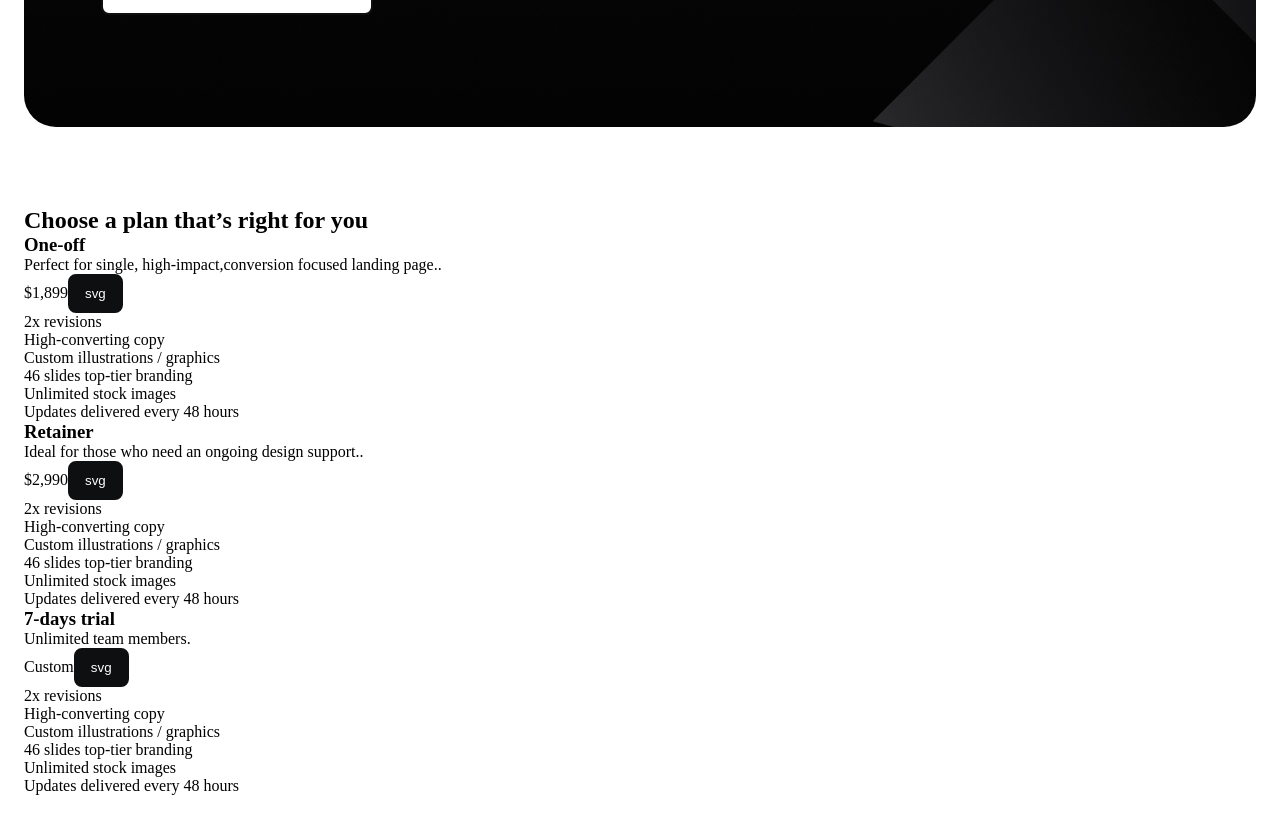
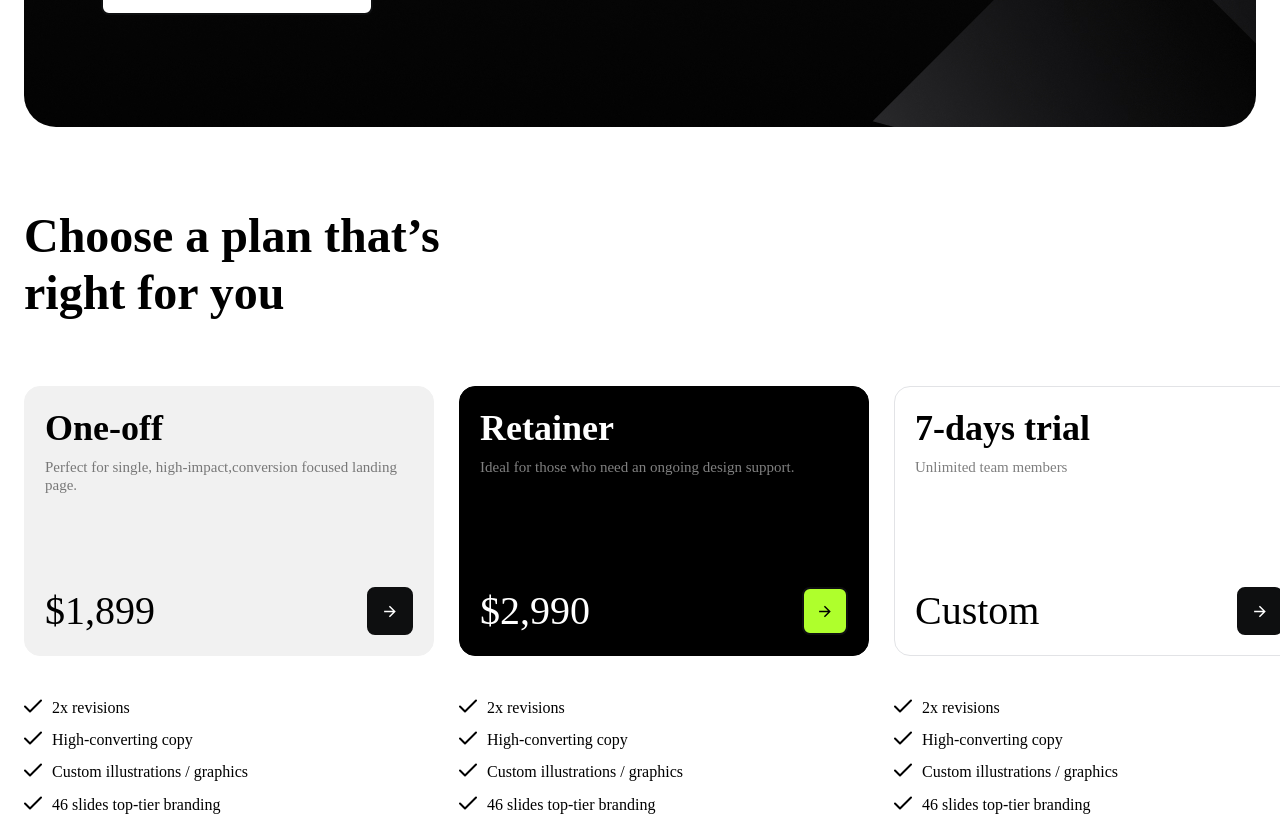
Before and after one commit to NikolayTok/SAVEMYDSGN, a Next.js app: page / in a window 1280 px wide. Shown: the part 3960-4776 px from the top of the page. Built offline with nearby package versions, Linux system fonts and the light colour scheme.

Commit message:
added scss property section Pricing

```diff
--- a/src/components/AppButton.tsx
+++ b/src/components/AppButton.tsx
@@ -1,4 +1,4 @@
-import React from 'react';
+import React, { createContext, useContext } from "react";
 import "../styles/app-button.scss";
 
 type AppButtonProps = {
@@ -6,19 +6,36 @@ type AppButtonProps = {
 	onClick?: () => void;
 	type?: "button" | "submit" | "reset";
 	className?: string;
-}
+	buttonColor?: string;
+	svgColor?: string;
+};
 
-const AppButton = ({ children, onClick, type = "button", className = "", }: AppButtonProps) => {
+const SvgColorContext = createContext<string | undefined>(undefined);
+
+const AppButton = ({
+	children,
+	buttonColor,
+	svgColor,
+	onClick,
+	type = "button",
+	className = "",
+}: AppButtonProps) => {
 	return (
 		<button
 			className={`app-button ${className}`}
 			onClick={onClick}
 			type={type}
-      aria-pressed="false"
-    >
+			aria-pressed='false'
+			style={{ backgroundColor: buttonColor }}>
+			<SvgColorContext.Provider value={svgColor}>
 				{children}
+			</SvgColorContext.Provider>
 		</button>
 	);
 };
 
 export default AppButton;
+
+export const useSvgColor = () => {
+	return useContext(SvgColorContext);
+};
--- a/src/components/Pricing.tsx
+++ b/src/components/Pricing.tsx
@@ -16,11 +16,13 @@ const Pricing: React.FC = () => {
 				"Unlimited stock images",
 				"Updates delivered every 48 hours",
 			],
+			color: "#F1F1F1",
+			textColor: "#000",
+			borderColor: "#F1F1F1",
 		},
-    {
+		{
 			title: "Retainer",
-			description:
-				"Ideal for those who need an ongoing design support.",
+			description: "Ideal for those who need an ongoing design support.",
 			cost: "$2,990",
 			services: [
 				"2x revisions",
@@ -30,11 +32,15 @@ const Pricing: React.FC = () => {
 				"Unlimited stock images",
 				"Updates delivered every 48 hours",
 			],
+			color: "#000",
+			textColor: "#fff",
+			borderColor: "#000",
+			buttonColor: "#AFFF2C",
+			svgColor: "black",
 		},
-    {
+		{
 			title: "7-days trial",
-			description:
-				"Unlimited team members",
+			description: "Unlimited team members",
 			cost: "Custom",
 			services: [
 				"2x revisions",
@@ -44,13 +50,17 @@ const Pricing: React.FC = () => {
 				"Unlimited stock images",
 				"Updates delivered every 48 hours",
 			],
+			color: "#fff",
+			textColor: "#000",
+			borderColor: "#E2E3E6",
 		},
 	];
+
 	return (
 		<section className='pricing'>
 			<div className='container'>
 				<h2 className='pricing__title'>Choose a plan that’s right for you</h2>
-				<PricingCards tariffs={tariffs}/>
+				<PricingCards tariffs={tariffs} />
 			</div>
 		</section>
 	);
--- a/src/components/PricingCard.tsx
+++ b/src/components/PricingCard.tsx
@@ -1,11 +1,17 @@
 import "../styles/pricingCard.scss";
 import AppButton from "./AppButton";
+import ColoredSvg from "./SvgColored";
 
 interface PricingCardProps {
 	title: string;
 	description: string;
 	cost: string;
 	services: string[];
+  color: string;
+  textColor: string;
+  borderColor: string;
+  buttonColor?: string;
+  svgColor?: string;
 }
 
 const PricingCard = ({
@@ -13,15 +19,27 @@ const PricingCard = ({
 	description,
 	cost,
 	services,
+  color,
+  textColor,
+  borderColor,
+  buttonColor,
+  svgColor
 }: PricingCardProps) => {
+
 	return (
 		<div className='pricing-card'>
 			<div className='pricing-card__tariff'>
-				<div className='pricing-card__tariff-card'>
-					<h3 className='tariff-card__title'>{title}</h3>
-					<p className='tariff-card__description'>{description}.</p>
-					<span className='tariff-card__cost'>{cost}</span>
-					<AppButton>svg</AppButton>
+				<div className='pricing-card__tariff-card' style={{ backgroundColor: color, color: textColor, borderColor: borderColor }}>
+					<div className='tariff-card__box-top'>
+						<h3 className='tariff-card__title'>{title}</h3>
+						<p className='tariff-card__description'>{description}</p>
+					</div>
+					<div className='tariff-card__box-bottom'>
+						<span className='tariff-card__cost'>{cost}</span>
+						<AppButton buttonColor={buttonColor} svgColor={svgColor}>
+							<ColoredSvg />
+						</AppButton>
+					</div>
 				</div>
 				<div className='pricing-card__tariff-services'>
 					<ul className='tariff-services__list'>
@@ -29,6 +47,20 @@ const PricingCard = ({
 							<li
 								className='tariff-services__item'
 								key={index}>
+								<svg
+									width='18'
+									height='14'
+									viewBox='0 0 18 14'
+									fill='none'
+									xmlns='http://www.w3.org/2000/svg'>
+									<path
+										d='M17 1.5L6 12.5L1 7.5'
+										stroke='black'
+										stroke-width='2'
+										stroke-linecap='round'
+										stroke-linejoin='round'
+									/>
+								</svg>
 								{service}
 							</li>
 						))}
--- a/src/components/PricingCards.tsx
+++ b/src/components/PricingCards.tsx
@@ -7,6 +7,11 @@ interface PricingCardsProps {
 		description: string;
 		cost: string;
 		services: string[];
+		color: string;
+		textColor: string;
+    borderColor: string;
+		buttonColor?: string;
+    svgColor?: string;
 	}[];
 }
 
@@ -20,6 +25,11 @@ const PricingCards: React.FC<PricingCardsProps> = ({ tariffs }) => {
 					description={tariff.description}
 					cost={tariff.cost}
 					services={tariff.services}
+					color={tariff.color}
+					textColor={tariff.textColor}
+					buttonColor={tariff.buttonColor}
+					borderColor={tariff.borderColor}
+					svgColor={tariff.svgColor}
 				/>
 			))}
 		</div>
--- /dev/null
+++ b/src/components/SvgColored.tsx
@@ -0,0 +1,21 @@
+import React from "react";
+import { useSvgColor } from "./AppButton";
+
+const ColoredSvg = () => {
+	const svgColor = useSvgColor();
+	return (
+		<svg
+			width='12'
+			height='13'
+			viewBox='0 0 12 13'
+			fill='none'
+			xmlns='http://www.w3.org/2000/svg'>
+			<path
+				d='M0.133331 5.76656V7.23323H8.93333L4.9 11.2666L5.94133 12.3079L11.7493 6.49989L5.94133 0.691895L4.9 1.73323L8.93333 5.76656H0.133331Z'
+				fill={svgColor || "white"}
+			/>
+		</svg>
+	);
+};
+
+export default ColoredSvg;
--- a/src/styles/pricing.scss
+++ b/src/styles/pricing.scss
@@ -0,0 +1,10 @@
+.pricing {
+	color: var(--text-color);
+	line-height: 1.2;
+
+	&__title {
+		font-size: 48px;
+		width: 468px;
+		margin-bottom: 64px;
+	}
+}
--- a/src/styles/pricingCard.scss
+++ b/src/styles/pricingCard.scss
@@ -0,0 +1,54 @@
+.pricing-card {
+	&__tariff-card {
+		display: flex;
+		flex-direction: column;
+		justify-content: space-between;
+		width: 410px;
+		height: 270px;
+		padding: 20px;
+		border-radius: 16px;
+		margin-bottom: 42px;
+		border: 1px solid;
+
+		.tariff-card {
+			&__title {
+				font-size: 36px;
+				margin-bottom: 8px;
+			}
+
+			&__description {
+				font-size: 15px;
+				opacity: 50%;
+			}
+
+			&__box-bottom {
+				display: flex;
+				justify-content: space-between;
+
+				button {
+					display: flex;
+					justify-content: center;
+					align-items: center;
+
+					&:hover path {
+						fill: #000;
+					}
+				}
+			}
+
+			&__cost {
+				font-size: 40px;
+			}
+		}
+	}
+
+	.tariff-services__list {
+		display: flex;
+		flex-direction: column;
+		row-gap: 13px;
+
+		svg {
+			margin-right: 10px;
+		}
+	}
+}
--- a/src/styles/pricingCards.scss
+++ b/src/styles/pricingCards.scss
@@ -0,0 +1,5 @@
+.pricing-cards {
+	display: flex;
+	gap: 25px;
+	justify-content: space-between;
+}
```
Also changed, not shown: public/images/icons/arrow-right.svg (added), public/images/icons/check.svg (added). Lines whose indentation alone changed are shown as unchanged.
